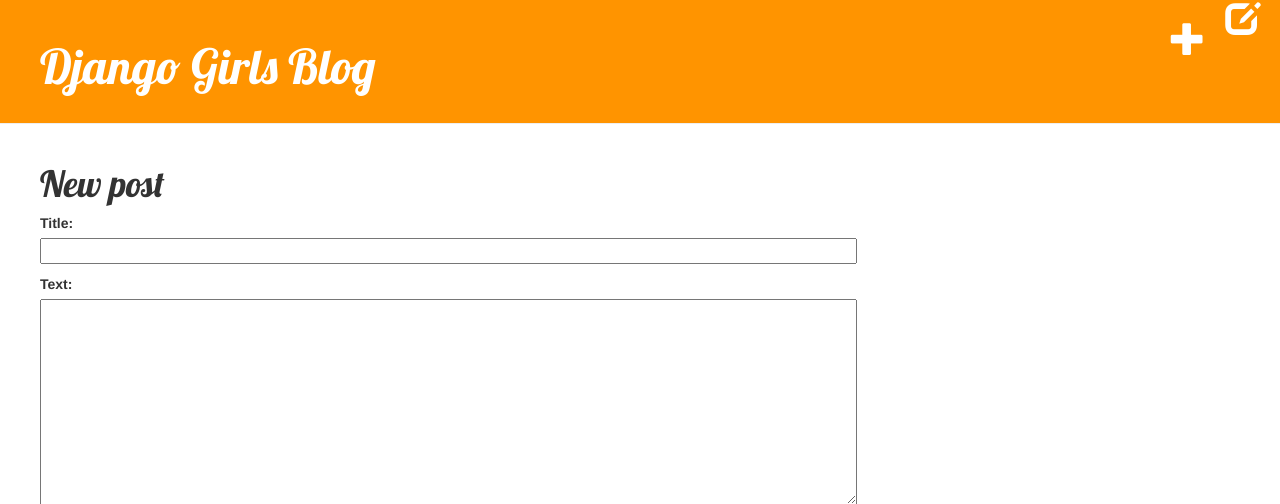
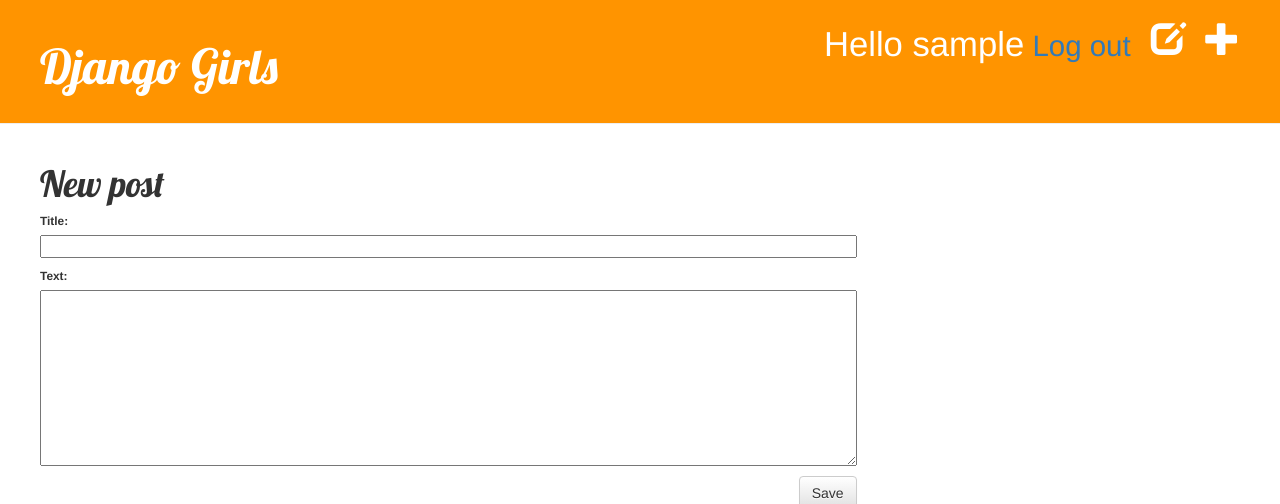
Before and after one commit to andyyoung01/Django-blog, a Django app: page /post/new/ in a window 1280 px wide. Shown: the top 504 px of the page. Run offline with Django 3.2, Linux system fonts and the light colour scheme; the visitor is signed in with stand-in values (Sample User, id 1); some libraries are stand-ins or nearby versions.

Commit message:
finished chapter09

```diff
--- a/blog/templates/blog/base.html
+++ b/blog/templates/blog/base.html
@@ -6,13 +6,18 @@
 <script src="//maxcdn.bootstrapcdn.com/bootstrap/3.2.0/js/bootstrap.min.js"></script>
 <link href="http://fonts.googleapis.com/css?family=Lobster&subset=latin,latin-ext" rel="stylesheet" type="text/css">
 <link rel="stylesheet" href="{% static 'css/blog.css' %}">
-<a href="{% url 'post_draft_list' %}" class="top-menu"><span class="glyphicon glyphicon-edit"></span></a>
 <title>Django Girls Blog</title>
 </head>
 <body>
     <div class="page-header">
+        {% if user.is_authenticated %}
         <a href="{% url 'post_new' %}" class="top-menu"><span class="glyphicon glyphicon-plus"></span></a>
-        <h1><a href="/">Django Girls Blog</a></h1>
+        <a href="{% url 'post_draft_list' %}" class="top-menu"><span class="glyphicon glyphicon-edit"></span></a>
+        <p class="top-menu">Hello {{ user.username }}<small>&nbsp;<a href="{% url 'user_logout' %}">Log out</a></p>
+        {% else %}
+        <a href="{% url 'user_login' %}" class="top-menu"><span class="glyphicon glyphicon-lock"></span></a>
+        {% endif %}
+        <h1><a href="{% url 'post_list' %}">Django Girls</a></h1>
     </div>
     <div class="content">
         <div class="row">
--- a/mysite/urls.py
+++ b/mysite/urls.py
@@ -23,5 +23,6 @@ admin.autodiscover()
 urlpatterns = [
     url(r'^admin/', admin.site.urls),
     url(r'^accounts/login/$', views.login, name='user_login'),
+    url(r'^accounts/logout/$', views.logout, {'next_page': '/'}, name='user_logout'),
     url(r'', include('blog.urls')),
 ]
```
Also changed, not shown: blog/templates/blog/post_detail.html (+7 -3 lines).
